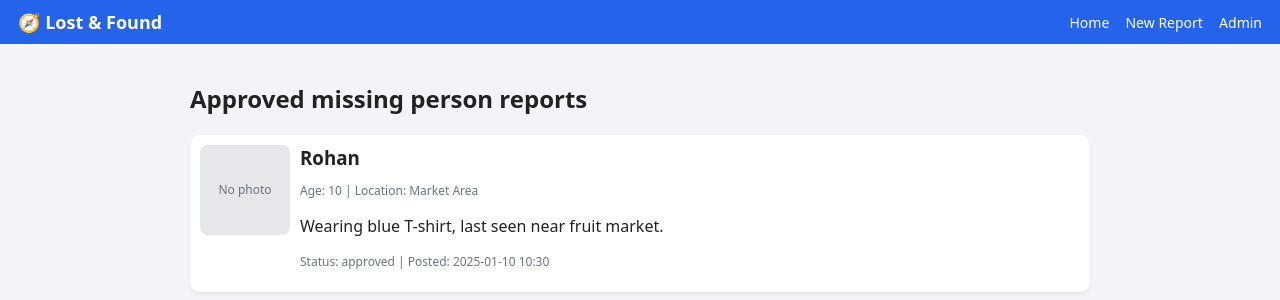
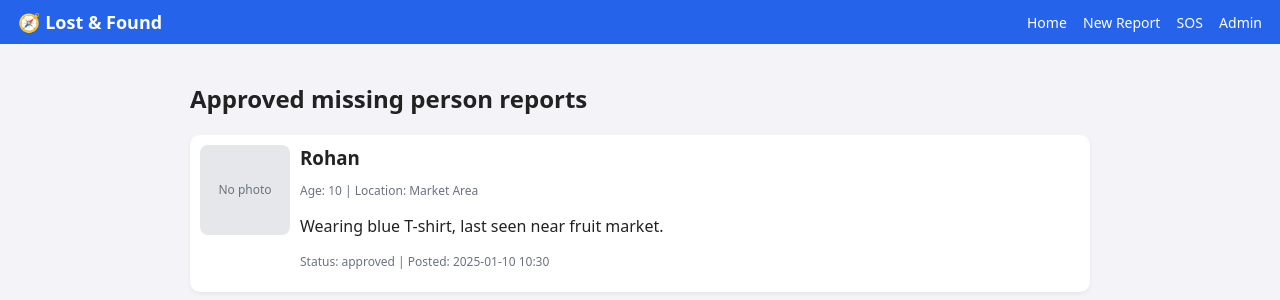
Before and after one commit to iSparshh/lost-and-found-college, a Flask app: page / in a window 1280 px wide. Shown: the top 300 px of the page. Run offline with Flask 3, Linux system fonts and the light colour scheme; data comes from the database, SQL or seed files in the repository; data that the repository does not hold is empty.

Commit message:
Update base.html

```diff
--- a/templates/base.html
+++ b/templates/base.html
@@ -12,6 +12,7 @@
   <nav>
     <a href="{{ url_for('index') }}">Home</a>
     <a href="{{ url_for('new_report') }}">New Report</a>
+    <a href="{{ url_for('sos') }}">SOS</a>
     <a href="{{ url_for('admin') }}">Admin</a>
   </nav>
 </header>
```
